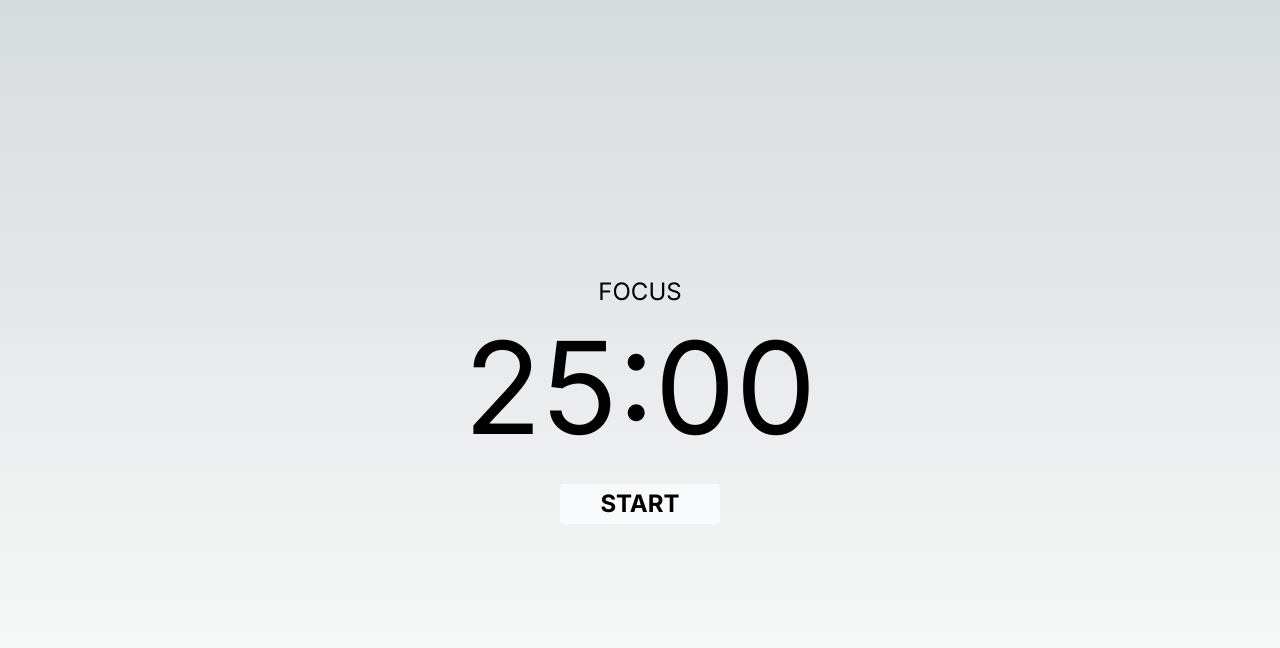
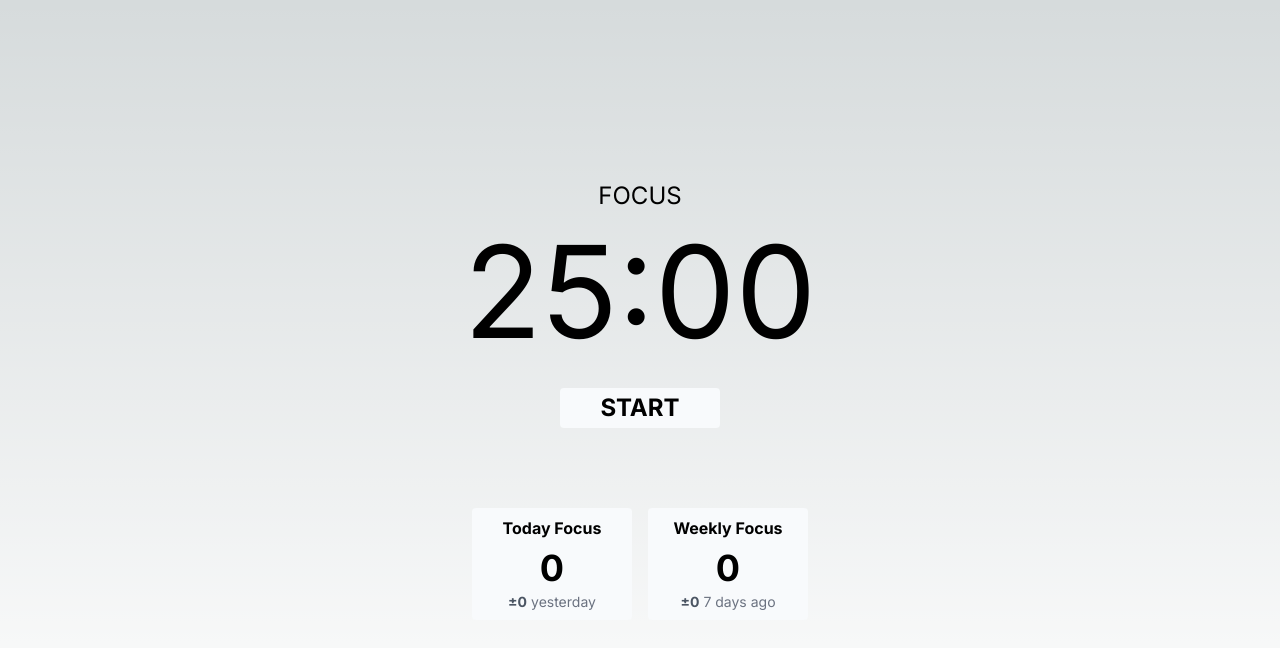
Before and after one commit to m0r1m0/pomorimo, a Next.js app: page / in a window 1280 px wide. Both pictures are taken after a click on the button "Initialize Pixela". Shown: the top 648 px of the page. Built offline with nearby package versions, Linux system fonts and the light colour scheme.

Commit message:
feat: add analytics card

```diff
--- /dev/null
+++ b/app/components/AnalyticsCard/components/DiffDisplay.tsx
@@ -0,0 +1,39 @@
+import { ArrowDown } from "../../icons/ArrowDown";
+import { ArrowUp } from "../../icons/ArrowUp";
+
+type Props = {
+  className?: string;
+  diff: number;
+  label: string
+};
+
+export function DiffDisplay({ className, diff, label }: Props) {
+  if (diff === 0) {
+    return (
+      <div className={`flex justify-center items-center text-sm ${className}`}>
+        <span className="text-gray-600 font-bold">±{diff}</span>
+        <span className="ml-1 text-gray-500">{label}</span>
+      </div>
+    );
+  }
+  if (diff > 0) {
+    return (
+      <div className={`flex justify-center items-center text-sm ${className}`}>
+        <ArrowUp className="text-green-600" />
+        <span className="text-green-600 font-bold">+{diff}</span>
+        <span className="ml-1 text-gray-500">{label}</span>
+      </div>
+    );
+  }
+
+  if (diff < 0) {
+    return (
+      <div className={`flex justify-center items-center text-sm ${className}`}>
+        <ArrowDown className="text-red-600" />
+        <span className="text-red-600 font-bold">{diff}</span>
+        <span className="ml-1 text-gray-500">{label}</span>
+      </div>
+    );
+  }
+  return null;
+}
--- /dev/null
+++ b/app/components/AnalyticsCard/index.tsx
@@ -0,0 +1,35 @@
+import { useMemo } from "react";
+import { DiffDisplay } from "./components/DiffDisplay";
+
+type Props = {
+  value: number;
+  prevValue?: number;
+  title: string;
+  diffLabel: string;
+  className?: string
+};
+
+export function AnalyticsCard({ className, value, prevValue, title, diffLabel }: Props) {
+  const diff = useMemo(() => {
+    if (prevValue == null) {
+      return 0;
+    }
+    return value - prevValue;
+  }, [value, prevValue]);
+
+  return (
+    <div className={`rounded bg-slate-50 text-black w-40 h-28 p-2 ${className}`}>
+      <div className="flex justify-center items-center font-bold">
+        <h2>{title}</h2>
+      </div>
+      <div className="mt-2 flex justify-center items-center font-bold">
+        <span className="text-4xl">{value}</span>
+      </div>
+      <DiffDisplay
+        className="mt-1"
+        diff={diff}
+        label={diffLabel}
+      />
+    </div>
+  );
+}
--- /dev/null
+++ b/app/components/icons/ArrowDown.tsx
@@ -0,0 +1,22 @@
+type Props = {
+  className?: string;
+};
+
+export function ArrowDown({ className }: Props) {
+  return (
+    <svg
+      xmlns="http://www.w3.org/2000/svg"
+      fill="none"
+      viewBox="0 0 24 24"
+      strokeWidth={3}
+      stroke="currentColor"
+      className={`w-3 h-3 ${className}`}
+    >
+      <path
+        strokeLinecap="round"
+        strokeLinejoin="round"
+        d="M15.75 17.25L12 21m0 0l-3.75-3.75M12 21V3"
+      />
+    </svg>
+  );
+}
--- /dev/null
+++ b/app/components/icons/ArrowUp.tsx
@@ -0,0 +1,22 @@
+type Props = {
+  className?: string;
+};
+
+export function ArrowUp({ className }: Props) {
+  return (
+    <svg
+      xmlns="http://www.w3.org/2000/svg"
+      fill="none"
+      viewBox="0 0 24 24"
+      strokeWidth={3}
+      stroke="currentColor"
+      className={`w-3 h-3 ${className}`}
+    >
+      <path
+        strokeLinecap="round"
+        strokeLinejoin="round"
+        d="M8.25 6.75L12 3m0 0l3.75 3.75M12 3v18"
+      />
+    </svg>
+  );
+}
--- a/app/page.tsx
+++ b/app/page.tsx
@@ -1,11 +1,17 @@
 "use client";
 
-import { useRef, useState } from "react";
+import { useMemo, useRef, useState } from "react";
 import { useInterval } from "./hooks/useInterval";
 import { Button } from "./components/buttons/Button";
+import { AnalyticsCard } from "./components/AnalyticsCard";
 
 const FOCUS_DURATION = 25 * 60;
 const BREAK_DURATION = 5 * 60;
+
+type Pixel = {
+  date: string;
+  quantity: string;
+}
 
 export default function Index() {
   const [count, setCount] = useState(FOCUS_DURATION);
@@ -16,18 +22,36 @@ export default function Index() {
   const [graphID, setGraphID] = useState("");
   const [token, setToken] = useState("");
   const [isPixelaInitialized, setIsPixelaInitialized] = useState(false);
+  const [pixels, setPixels] = useState<Pixel[]>([]);
+  const lastWeek = formatDate(new Date(new Date().getTime() - 7 * 24 * 60 * 60 * 1000));
 
   const incrementPixela = async () => {
-    await retryFetch(`https://pixe.la/v1/users/${username}/graphs/${graphID}/increment`, {
+    await retryFetch(
+      `https://pixe.la/v1/users/${username}/graphs/${graphID}/increment`,
+      {
         method: "PUT",
         headers: {
           "X-USER-TOKEN": token,
+        },
       }
-    });
-  }
+    );
+  };
 
   const initializePixela = async () => {
     setIsPixelaInitialized(true);
+    if (graphID.length > 0 && username.length > 0 && token.length > 0) {
+      const response = await retryFetch(
+        `https://pixe.la/v1/users/${username}/graphs/${graphID}/pixels?withBody=true&from=${lastWeek}`,
+        {
+          method: "GET",
+          headers: {
+            "X-USER-TOKEN": token,
+          },
+        }
+      );
+      const { pixels } = await response.json();
+      setPixels(pixels);
+    }
   };
 
   useInterval(
@@ -49,6 +73,28 @@ export default function Index() {
     },
     timerRunning ? 1000 : null
   );
+
+  const todayPixelQuantity = useMemo(() => {
+    const today = formatDate(new Date());
+    return Number(pixels.find(p => p.date === today)?.quantity ?? "0");
+  }, [pixels])
+
+  const yesterdayPixelQuantity = useMemo(() => {
+    let yesterdayDate = new Date();
+    yesterdayDate.setDate(yesterdayDate.getDate() - 1);
+    const yesterday = formatDate(yesterdayDate);
+    return Number(pixels.find(p => p.date === yesterday)?.quantity ?? "0");
+  }, [pixels])
+
+  const totalPixelQuantity = useMemo(() => {
+    return pixels.reduce((acc, pixel) => {
+      return acc + Number(pixel.quantity);
+    }, 0)
+  }, [pixels])
+
+  const lastWeekPixelQuantity = useMemo(() => {
+    return Number(pixels.find(p => p.date === lastWeek)?.quantity ?? "0");
+  }, [lastWeek, pixels])
 
   const playAlarmSound = () => {
     if (!alarmSoundRef.current) {
@@ -78,6 +124,7 @@ export default function Index() {
   return (
     <main className="flex min-h-screen flex-col items-center justify-center">
       {isPixelaInitialized && (
+        <>
           <div className="flex flex-col items-center justify-center">
             <span className="text-2xl">{isFocusMode ? "FOCUS" : "BREAK"}</span>
             <span className="text-9xl mt-4">
@@ -86,13 +133,26 @@ export default function Index() {
                 .padStart(2, "0")}
               :{(count % 60).toString().padStart(2, "0")}
             </span>
-          <Button
-            className="mt-8"
-            onClick={handleClick}
-          >
+            <Button className="mt-8" onClick={handleClick}>
               {timerRunning ? "PAUSE" : "START"}
             </Button>
           </div>
+          <div className="mt-20 flex">
+            <AnalyticsCard
+              title="Today Focus"
+              value={todayPixelQuantity}
+              prevValue={yesterdayPixelQuantity}
+              diffLabel="yesterday"
+            />
+            <AnalyticsCard
+              title="Weekly Focus"
+              value={totalPixelQuantity}
+              prevValue={lastWeekPixelQuantity}
+              diffLabel="7 days ago"
+              className="ml-4"
+            />
+          </div>
+        </>
       )}
       {!isPixelaInitialized && (
         <div className="mt-12 flex flex-col">
@@ -138,11 +198,7 @@ export default function Index() {
               }}
             />
           </div>
-          <Button
-            className="mt-8"
-            size="lg"
-            onClick={initializePixela}
-          >
+          <Button className="mt-8" size="lg" onClick={initializePixela}>
             Initialize Pixela
           </Button>
         </div>
@@ -164,3 +220,11 @@ const retryFetch = async (
   }
   return response;
 };
+
+function formatDate(date: Date) {
+  const year = date.getFullYear().toString();
+  const month = (date.getMonth() + 1).toString().padStart(2, '0');
+  const day = date.getDate().toString().padStart(2, '0');
+  const formattedDate = year + month + day;
+  return formattedDate;
+}
```
Lines whose indentation alone changed are shown as unchanged.
